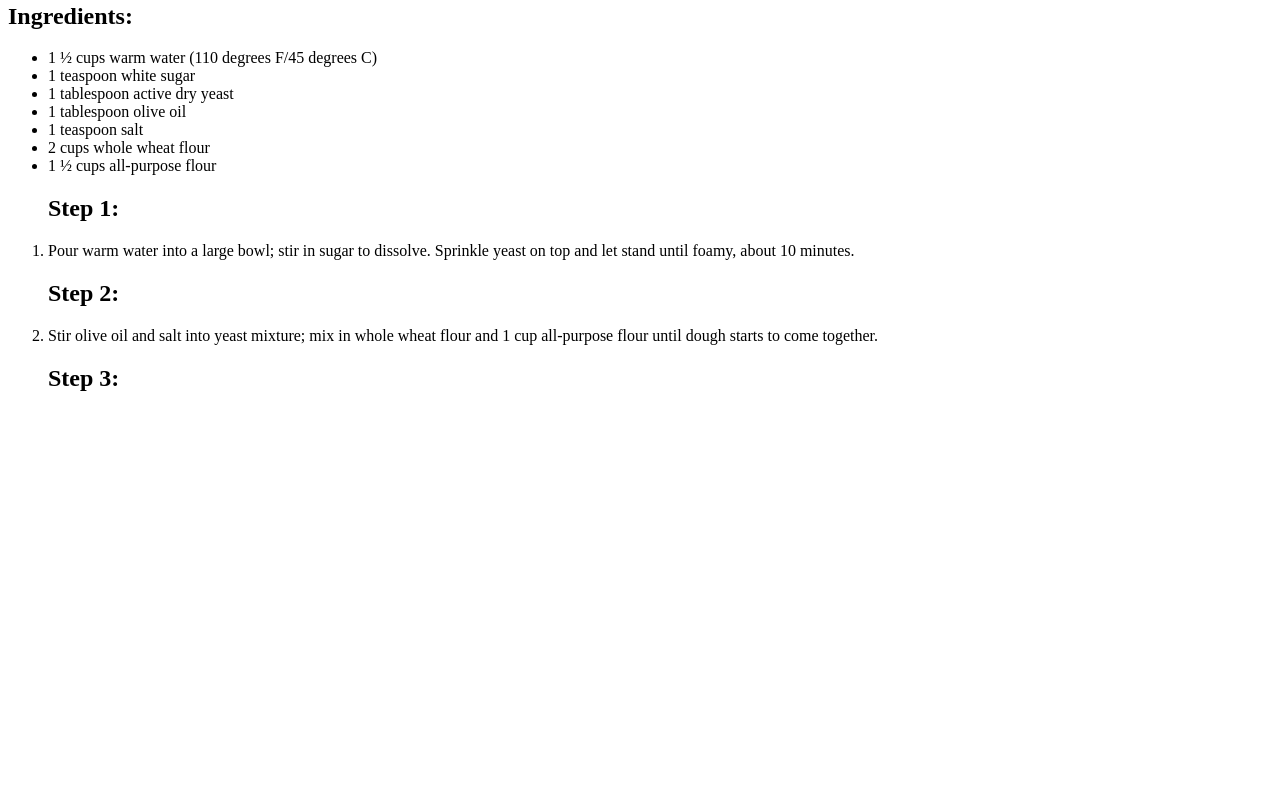
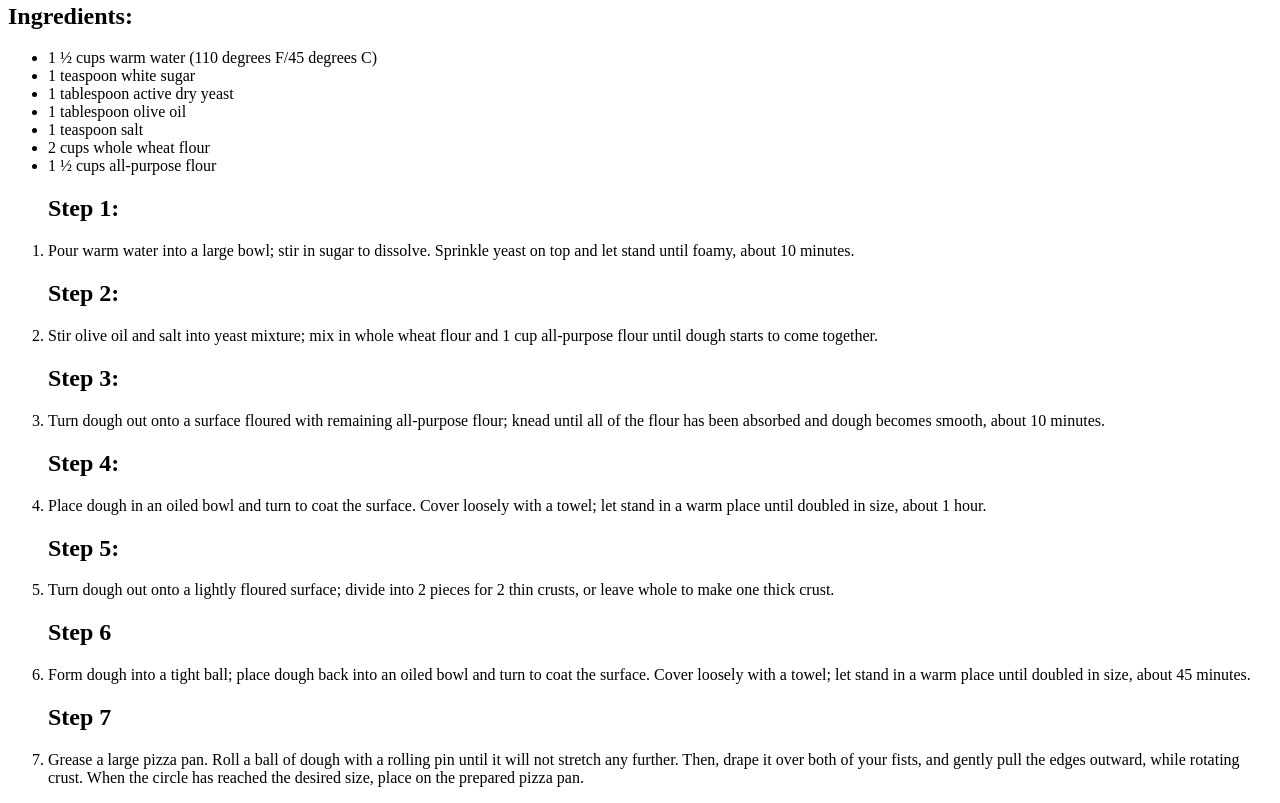
Before and after one commit to Nkateko7094/odin-recipes, a plain HTML site: page Recipes/pizza.html in a window 1280 px wide. Shown: the part 442-1245 px from the top of the page. Before the commit the page ends 854 px from the top, so only its background shows below. Drawn offline with Linux system fonts and the light colour scheme.

Commit message:
Finished Pizza html
The pizza page is finished

```diff
--- a/Recipes/pizza.html
+++ b/Recipes/pizza.html
@@ -40,6 +40,34 @@
         <h2>
           Step 3:
         </h2>
+        <li>
+          Turn dough out onto a surface floured with remaining all-purpose flour; knead until all of the flour has been absorbed and dough becomes smooth, about 10 minutes.
+        </li>
+        <h2>
+          Step 4:
+        </h2>
+        <li>
+          Place dough in an oiled bowl and turn to coat the surface. Cover loosely with a towel; let stand in a warm place until doubled in size, about 1 hour.
+        </li>
+        <h2>
+          Step 5:
+        </h2>
+        <li>
+          Turn dough out onto a lightly floured surface; divide into 2 pieces for 2 thin crusts, or leave whole to make one thick crust.
+        </li>
+        <h2>
+          Step 6
+        </h2>
+        <li>
+          Form dough into a tight ball; place dough back into an oiled bowl and turn to coat the surface. Cover loosely with a towel; let stand in a warm place until doubled in size, about 45 minutes.
+        </li>
+        <h2>
+          Step 7
+        </h2>
+        <li>
+          Grease a large pizza pan. Roll a ball of dough with a rolling pin until it will not stretch any further. Then, drape it over both of your fists, and gently pull the edges outward, while rotating crust. When the circle has reached the desired size, place on the prepared pizza pan.
+        </h2>
+        </li>
       </ol>
 
     </p3>
```
